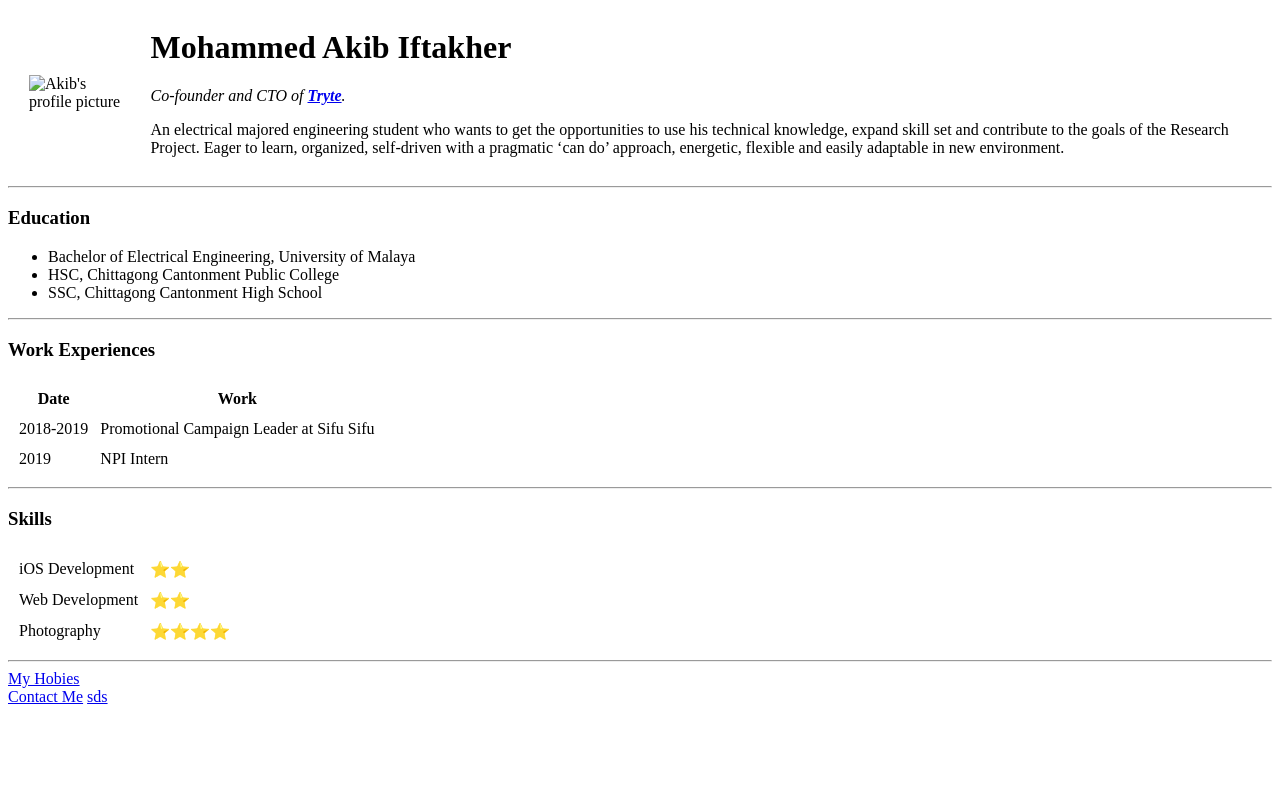
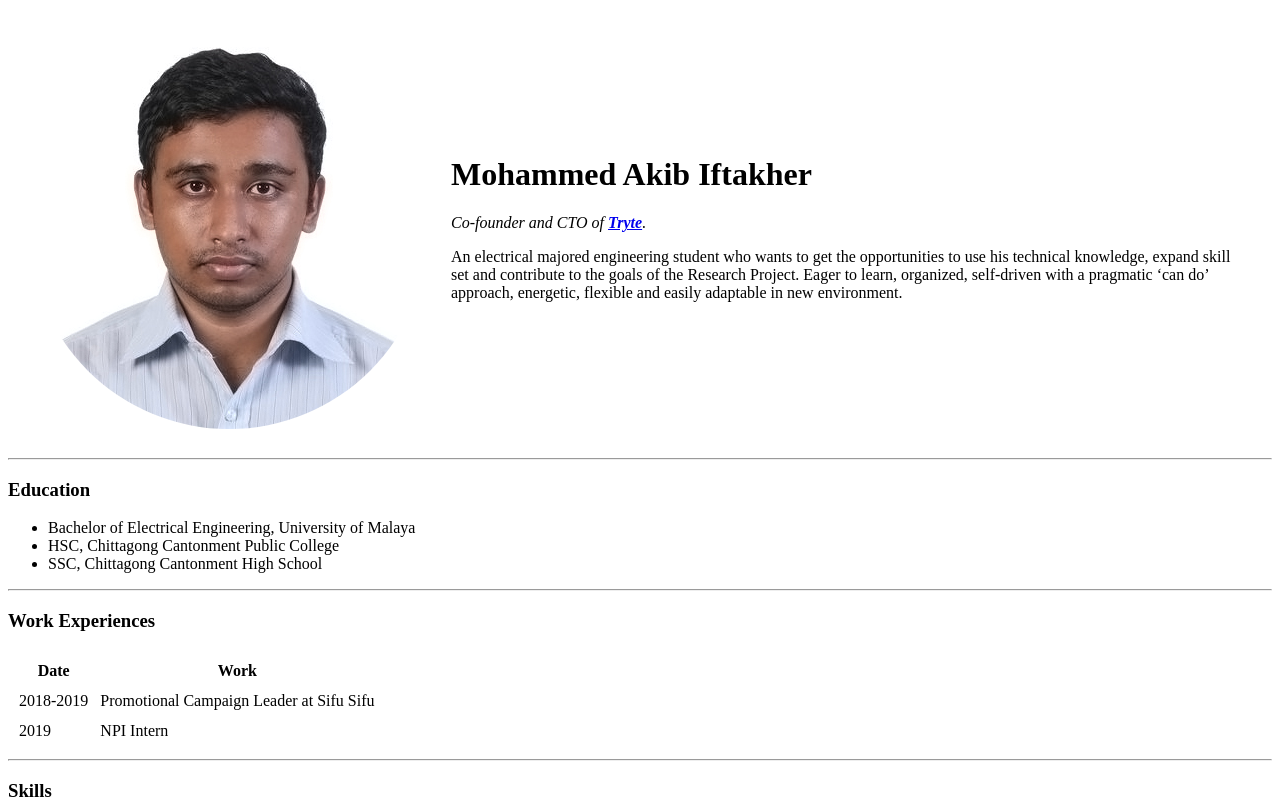
Before and after one commit to akib20/CV, a plain HTML site: page index.html in a window 1280 px wide. Shown: the top 805 px of the page. Drawn offline with Linux system fonts and the light colour scheme.

Commit message:
Update index.html

```diff
--- a/index.html
+++ b/index.html
@@ -10,7 +10,7 @@
 <body>
   <table cellspacing="20">
     <tr>
-      <td><img src="images/Akib.png" alt="Akib's profile picture"></td>
+      <td><img src="Akib.png" alt="Akib's profile picture"></td>
       <td>
         <h1>Mohammed Akib Iftakher</h1>
         <p><em>Co-founder and CTO of <strong><a href="https://www.facebook.com/trytegreens">Tryte</a></strong>.</em></p>
@@ -73,7 +73,7 @@
   <a href="hobies.html">My Hobies</a>
   <br>
   <a href="Contact.html">Contact Me</a>
-  <a href="sds.html">sds</a>
+
 </body>
 
 </html>
```
